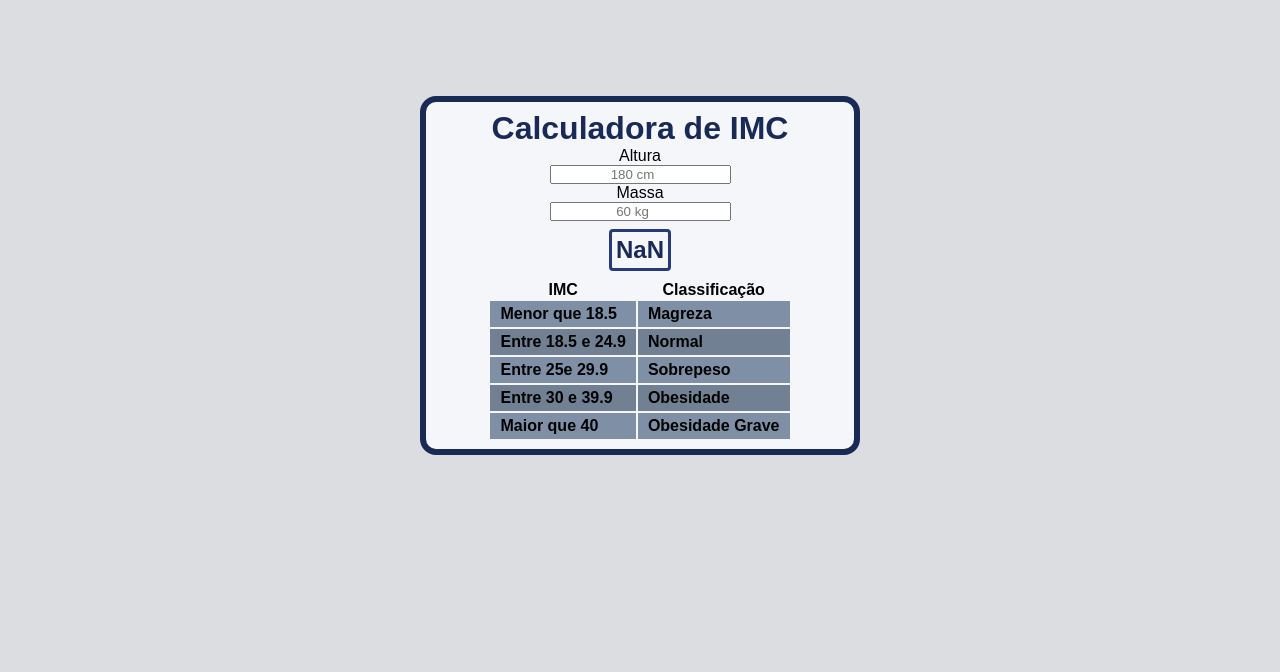
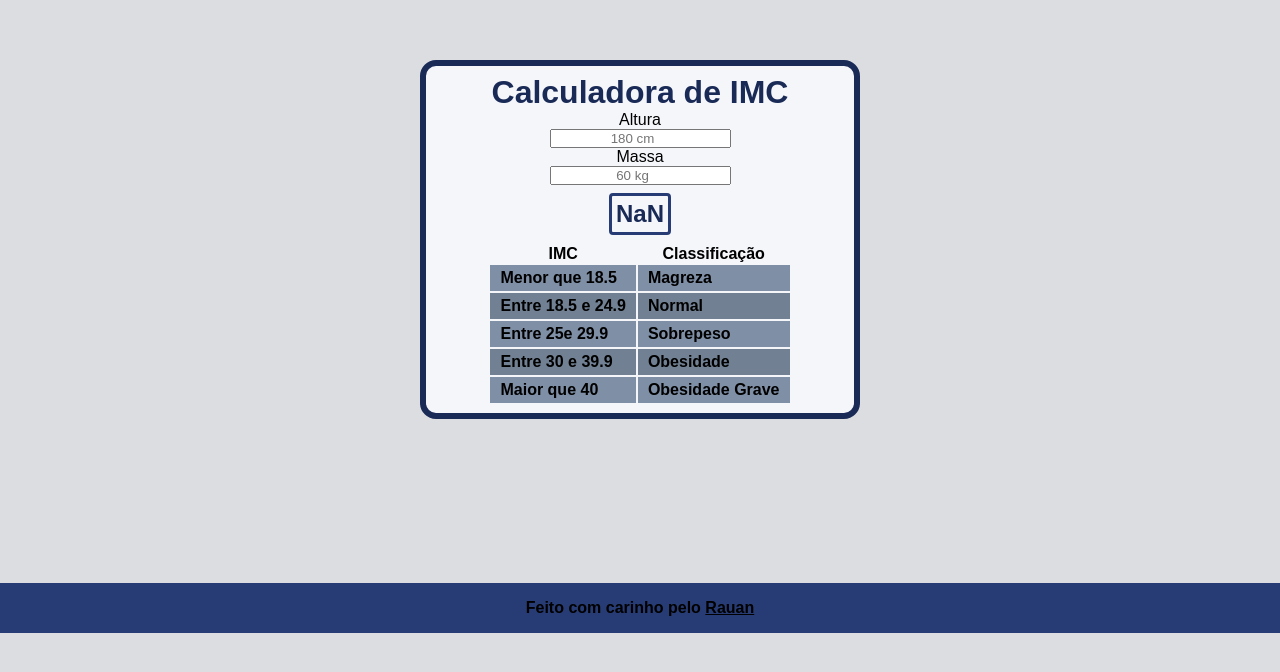
Before and after one commit to rauanb/IMCalc, a React (Vite) app: page / in a window 1280 px wide. Shown: the part 104-776 px from the top of the page. Built offline with nearby package versions, Linux system fonts and the light colour scheme.

Commit message:
Adicionado footer

```diff
--- a/src/App.css
+++ b/src/App.css
@@ -27,7 +27,7 @@ h1 {
 .container {
   background-color: var(--corContainer);
   width: var(--larguraForm);
-  margin: calc((100vh - var(--alturaForm))/2) auto;
+  margin: calc((91vh - var(--alturaForm))/2) auto;
   padding: 8px;
   display: flex;
   align-items: center;
@@ -66,3 +66,15 @@ tbody tr:nth-child(odd) {
 tbody tr:nth-child(even) {
   background-color: var(--corLinhaPar);
 }
+
+/* Footer */
+.footer {
+  text-align: center;
+  font-weight: bold;
+  padding: 16px;
+  background-color: var(--corBordaImc);
+
+  a {
+      color: #000;
+  }
+}
--- /dev/null
+++ b/src/Components/Footer.jsx
@@ -0,0 +1,13 @@
+const Footer = () => {
+    return (
+        <footer class="footer">
+            <div>
+                <p class="footer__details">
+                    Feito com carinho pelo <a href="https://www.linkedin.com/in/rauan-liberato/">Rauan</a>
+                </p>
+            </div>
+        </footer>
+    )
+}
+
+export default Footer;
--- a/src/main.jsx
+++ b/src/main.jsx
@@ -4,6 +4,7 @@ import Title from './Components/Title.jsx'
 import Form from './Components/Form.jsx'
 import Tabela from './Components/Tabela.jsx'
 import './App.css'
+import Footer from './Components/Footer.jsx'
 
 
 createRoot(document.getElementById('root')).render(
@@ -13,5 +14,6 @@ createRoot(document.getElementById('root')).render(
     <Form />
     <Tabela />
     </div>
+    <Footer />
   </StrictMode>,
 )
```
